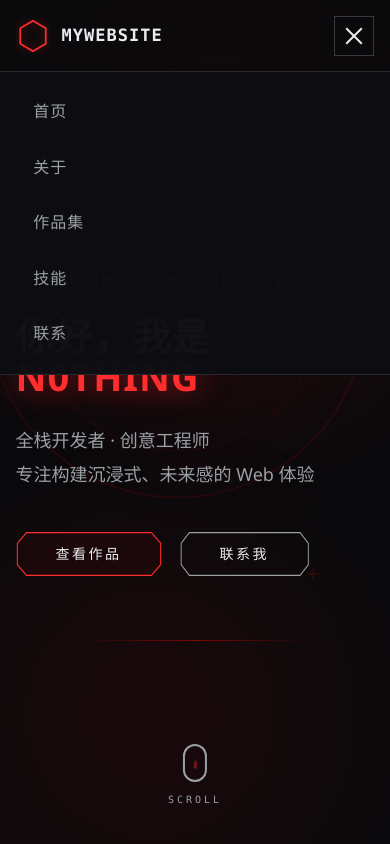
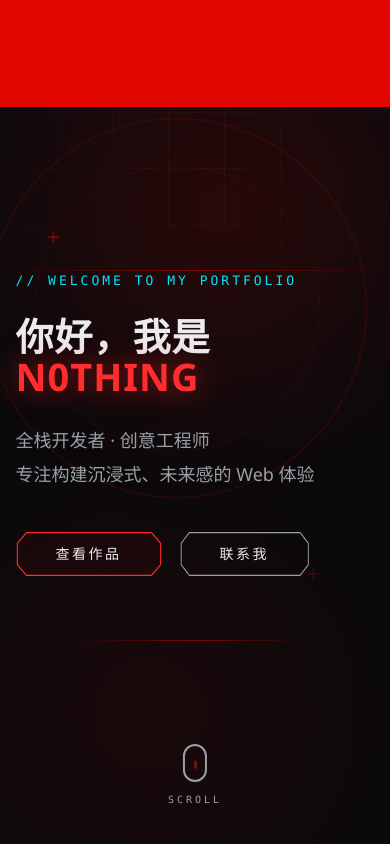
Before and after one commit to n0thing-github/MyWebsite, a Vue app: page / in a window 390 px wide. Both pictures are taken after a click on the button "菜单". Shown: the top 844 px of the page. Built offline with nearby package versions, Linux system fonts and the light colour scheme.

Commit message:
feat: replicate doc SideBar button (hamburger to X + octagon stroke) with unfold menu

```diff
--- a/src/components/NavBar.vue
+++ b/src/components/NavBar.vue
@@ -1,7 +1,8 @@
 <script setup>
-import { ref } from 'vue'
+import { ref, onBeforeUnmount } from 'vue'
 
-const open = ref(false)
+// 右上角 doc 风格按钮：控制全屏展开菜单
+const menuOpen = ref(false)
 
 const navItems = [
   { label: '首页', href: '#home' },
@@ -18,6 +19,20 @@ const navItems = [
   { label: '技能', href: '#skills' },
   { label: '联系', href: '#contact' },
 ]
+
+function toggleMenu() {
+  menuOpen.value = !menuOpen.value
+  document.body.style.overflow = menuOpen.value ? 'hidden' : ''
+}
+
+function closeMenu() {
+  menuOpen.value = false
+  document.body.style.overflow = ''
+}
+
+onBeforeUnmount(() => {
+  document.body.style.overflow = ''
+})
 </script>
 
 <template>
@@ -41,7 +56,6 @@ const navItems = [
             </svg>
           </a>
 
-          <!-- 下拉面板 -->
           <div v-if="item.children" class="drop-panel">
             <a v-for="child in item.children" :key="child.label" class="drop-item" :href="child.href">
               <span class="drop-icon"></span>
@@ -51,24 +65,30 @@ const navItems = [
         </li>
       </ul>
 
-      <!-- 汉堡菜单 -->
-      <button class="burger" :class="{ 'is-open': open }" aria-label="菜单" @click="open = !open">
-        <span></span><span></span><span></span>
+      <!-- doc 风格右上角按钮（SideBar）：两条线 + 八边形描边，点击变 X -->
+      <button
+        class="doc-btn"
+        :class="{ 'is-active': menuOpen }"
+        aria-label="菜单"
+        @click="toggleMenu"
+      >
+        <svg class="doc-btn-ring" viewBox="0 0 30 30" aria-hidden="true">
+          <polygon points="8,1 22,1 29,8 29,22 22,29 8,29 1,22 1,8 " />
+        </svg>
+        <span class="doc-btn-inner"></span>
       </button>
     </div>
 
-    <!-- 移动端抽屉 -->
-    <transition name="drawer">
-      <div v-if="open" class="mobile-menu">
-        <a
-          v-for="item in navItems"
-          :key="item.label"
-          :href="item.href"
-          class="mobile-link"
-          @click="open = false"
-        >
-          {{ item.label }}
-        </a>
+    <!-- doc 风格全屏展开菜单（斜切滑入） -->
+    <transition name="unfold">
+      <div v-if="menuOpen" class="unfold">
+        <div class="unfold-options">
+          <ul>
+            <li v-for="item in navItems" :key="item.label">
+              <a :href="item.href" @click="closeMenu"><span>{{ item.label }}</span></a>
+            </li>
+          </ul>
+        </div>
       </div>
     </transition>
   </header>
@@ -95,6 +115,7 @@ const navItems = [
   display: flex;
   align-items: center;
   justify-content: space-between;
+  gap: 20px;
 }
 
 /* ===== Logo ===== */
@@ -102,6 +123,7 @@ const navItems = [
   display: flex;
   align-items: center;
   gap: 12px;
+  flex-shrink: 0;
 }
 .logo svg {
   width: 34px;
@@ -126,6 +148,7 @@ const navItems = [
   display: flex;
   align-items: stretch;
   height: 100%;
+  margin-left: auto;
 }
 
 .nav-item {
@@ -215,78 +238,173 @@ const navItems = [
   box-shadow: 0 0 8px rgba(255, 45, 45, 0.8);
 }
 
-/* ===== 汉堡菜单 ===== */
-.burger {
-  display: none;
-  flex-direction: column;
+/* ===== doc 风格右上角按钮（复刻 doc 的 SideBar） ===== */
+.doc-btn {
+  position: relative;
+  width: 42px;
+  height: 42px;
+  display: flex;
+  align-items: center;
   justify-content: center;
-  gap: 5px;
-  width: 40px;
-  height: 40px;
   background: transparent;
-  border: 1px solid var(--border-light);
+  border: none;
   cursor: pointer;
-  padding: 8px;
-}
-.burger span {
-  display: block;
-  height: 2px;
-  width: 100%;
-  background: var(--text);
-  transition: transform 0.3s cubic-bezier(0.68, -0.55, 0.265, 1.55), opacity 0.2s;
-}
-.burger.is-open span:nth-child(1) {
-  transform: translateY(7px) rotate(45deg);
-}
-.burger.is-open span:nth-child(2) {
-  opacity: 0;
-}
-.burger.is-open span:nth-child(3) {
-  transform: translateY(-7px) rotate(-45deg);
+  flex-shrink: 0;
+  padding: 0;
 }
 
-/* ===== 移动端抽屉 ===== */
-.mobile-menu {
+.doc-btn-inner {
+  position: absolute;
+  left: 8px;
+}
+
+/* 两条线：初始间距 8px */
+.doc-btn-inner::before,
+.doc-btn-inner::after {
+  content: '';
+  position: absolute;
+  height: 2px;
+  width: 26px;
+  background: var(--text);
+  transition: all 0.5s cubic-bezier(0.68, -0.55, 0.265, 1.55);
+}
+.doc-btn-inner::before {
+  margin-top: -3px;
+}
+.doc-btn-inner::after {
+  margin-top: 5px;
+}
+
+/* hover：两条线展开 */
+.doc-btn:hover .doc-btn-inner::before {
+  margin-top: -10px;
+}
+.doc-btn:hover .doc-btn-inner::after {
+  margin-top: 10px;
+}
+
+/* active：两条线旋转成 X */
+.doc-btn.is-active .doc-btn-inner::before {
+  margin-top: -10px;
+  transform-origin: 0 50%;
+  width: 28px;
+  transform: translateX(3px) rotate(45deg);
+}
+.doc-btn.is-active .doc-btn-inner::after {
+  margin-top: 10px;
+  transform-origin: 0 50%;
+  width: 28px;
+  transform: translateX(3px) rotate(-45deg);
+}
+
+/* 八边形描边：active 时显现并流动 */
+.doc-btn-ring {
+  position: absolute;
+  width: 60px;
+  height: 60px;
+  opacity: 0;
+  transition: opacity 0.3s ease;
+  pointer-events: none;
+}
+.doc-btn-ring polygon {
+  stroke: var(--red-bright);
+  stroke-width: 1;
+  stroke-dasharray: 55, 40;
+  fill: none;
+  transition: stroke-dashoffset 0.3s ease;
+}
+.doc-btn.is-active .doc-btn-ring {
+  opacity: 1;
+}
+.doc-btn.is-active .doc-btn-ring polygon {
+  stroke-dashoffset: -15;
+}
+
+/* ===== doc 风格全屏展开菜单（斜切滑入/滑出） ===== */
+.unfold {
   position: fixed;
-  top: var(--nav-h);
+  top: 0;
   left: 0;
-  right: 0;
-  background: rgba(14, 14, 18, 0.98);
-  border-bottom: 1px solid var(--border);
-  padding: 12px 0;
+  width: 100%;
+  height: 150%;
+  background: var(--red);
+  transform-origin: 0 0;
+  z-index: 400;
+  overflow: hidden;
+}
+
+.unfold-options {
+  height: 100vh;
+  display: grid;
+  position: relative;
+  padding: 100px 50px;
+  grid-template-rows: repeat(5, 1fr);
+  grid-template-columns: repeat(12, 1fr);
+  align-items: start;
+  z-index: 2;
+}
+
+.unfold-options ul {
+  grid-row-start: 4;
+  grid-column-start: 2;
+  grid-column-end: span 3;
   display: flex;
   flex-direction: column;
-}
-.mobile-link {
-  padding: 15px 8%;
-  font-size: 16px;
-  letter-spacing: 1px;
-  color: var(--text-dim);
-  border-left: 2px solid transparent;
-  transition: color 0.2s, border-color 0.2s, background 0.2s;
-}
-.mobile-link:hover {
-  color: #fff;
-  border-left-color: var(--red-bright);
-  background: rgba(225, 6, 0, 0.08);
+  gap: 4px;
 }
 
-.drawer-enter-active,
-.drawer-leave-active {
-  transition: opacity 0.25s ease, transform 0.25s ease;
-}
-.drawer-enter-from,
-.drawer-leave-to {
-  opacity: 0;
-  transform: translateY(-8px);
+.unfold-options ul a {
+  display: inline-block;
 }
 
+.unfold-options ul span {
+  font-size: clamp(26px, 4.5vw, 50px);
+  font-weight: 800;
+  text-transform: uppercase;
+  letter-spacing: 2px;
+  color: rgba(255, 255, 255, 0.78);
+  transition: color 0.3s ease;
+}
+
+/* 整体 hover 时其他项变暗，单项 hover 高亮（对齐 doc） */
+.unfold-options ul:hover a span {
+  color: rgba(255, 255, 255, 0.45);
+}
+.unfold-options ul a:hover span {
+  color: #fff;
+}
+
+/* 过渡：skewY(-12deg) 斜切，从上滑入 / 向下滑出 */
+.unfold-enter-active {
+  transition-delay: 0.25s;
+  transition: transform 0.4s ease-out;
+}
+.unfold-leave-active {
+  transition: transform 0.4s cubic-bezier(0.21, 0.58, 0.74, 0.99);
+}
+.unfold-enter-from {
+  transform: skewY(-12deg) translateY(-100%);
+}
+.unfold-enter-to,
+.unfold-leave-from {
+  transform: skewY(-12deg) translateY(0);
+}
+.unfold-leave-to {
+  transform: skewY(-12deg) translateY(100%);
+}
+
+/* ===== 响应式 ===== */
 @media (max-width: 820px) {
   .nav-list {
     display: none;
   }
-  .burger {
-    display: flex;
+  .unfold-options {
+    grid-template-columns: repeat(6, 1fr);
+    padding: 80px 8%;
+  }
+  .unfold-options ul {
+    grid-column-start: 1;
+    grid-column-end: span 6;
   }
 }
 </style>
```
